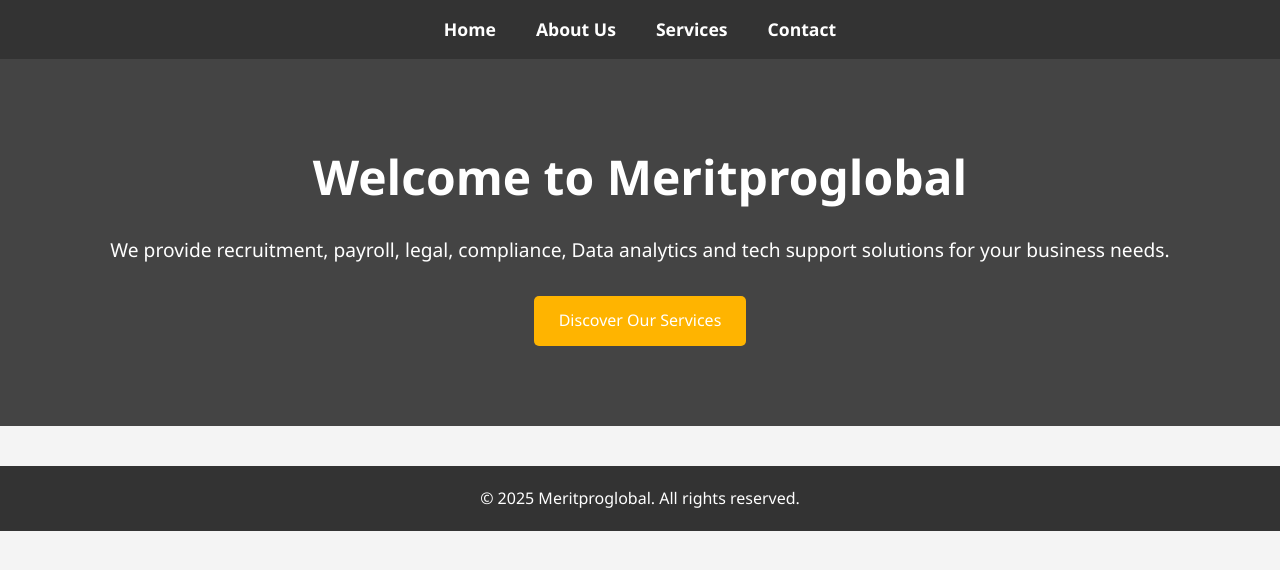
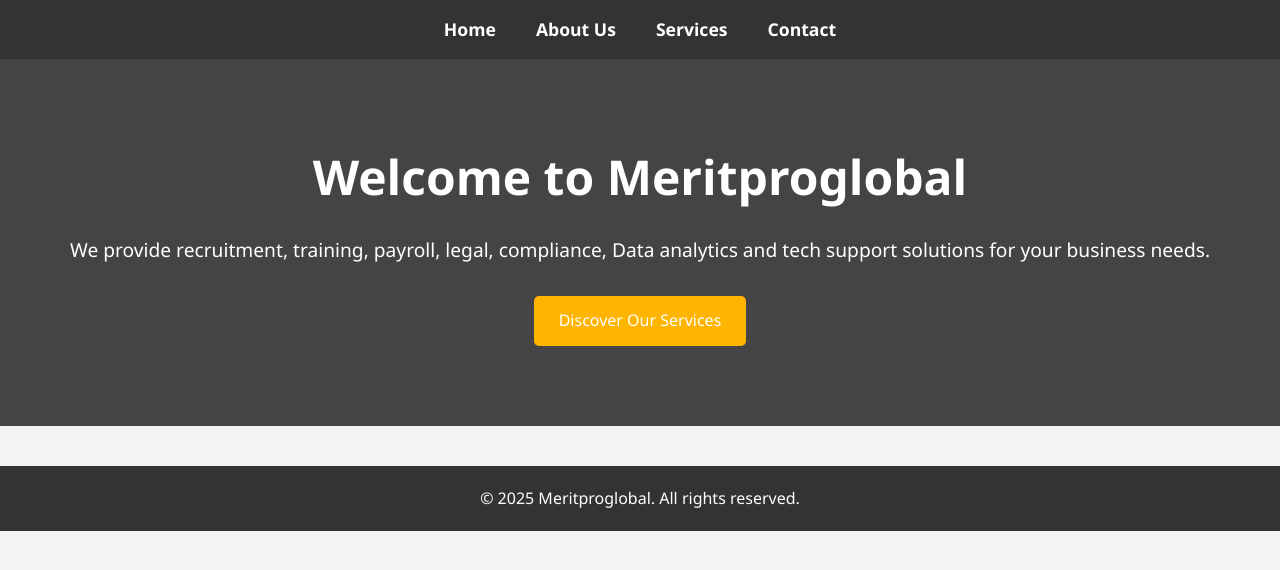
Before and after one commit to mayankraj096/wesite, a plain HTML site: page index.html in a window 1280 px wide. Drawn offline with Linux system fonts and the light colour scheme.

Commit message:
change
change

```diff
--- a/index.html
+++ b/index.html
@@ -19,7 +19,7 @@
     </header>
     <section class="hero">
         <h1>Welcome to Meritproglobal</h1>
-        <p>We provide recruitment, payroll, legal, compliance, Data analytics and tech support solutions for your business needs.</p>
+        <p>We provide recruitment, training, payroll, legal, compliance, Data analytics and tech support solutions for your business needs.</p>
         <a href="services.html" class="cta-btn">Discover Our Services</a>
     </section>
     <footer>
```
